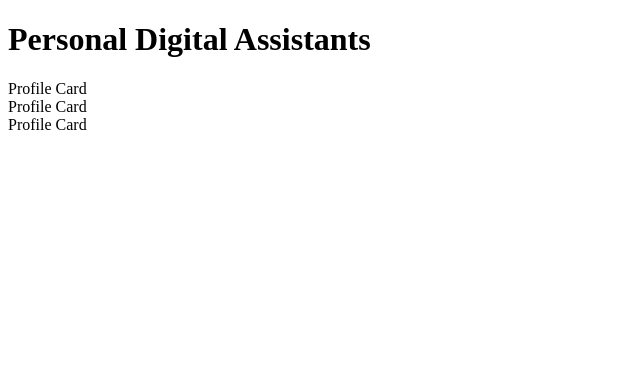
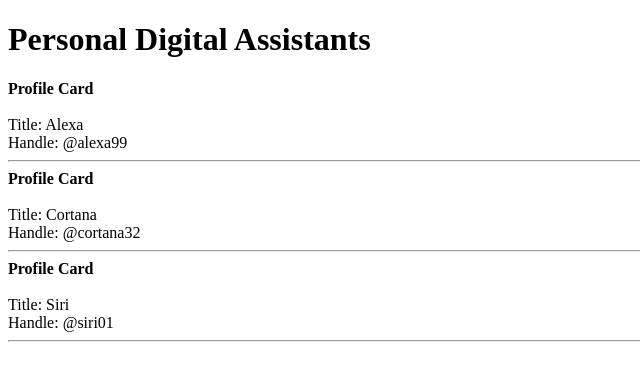
Before and after one commit to RCass172/pdas, a React (Create React App) app: page / in a window 1280 px wide. Shown: the top 380 px of the page, without its empty margins (0-640 px from the left). Built offline with nearby package versions, Linux system fonts and the light colour scheme.

Commit message:
Add the title and handle props

```diff
--- a/src/App.js
+++ b/src/App.js
@@ -4,9 +4,9 @@
     return (
         <div>
             <h1>Personal Digital Assistants</h1>
-            <ProfileCard />
-            <ProfileCard />
-            <ProfileCard />
+            <ProfileCard title="Alexa" handle="@alexa99" />
+            <ProfileCard title="Cortana" handle="@cortana32" />
+            <ProfileCard title="Siri" handle="@siri01" />
         </div>
     );
 }
--- a/src/ProfileCard.js
+++ b/src/ProfileCard.js
@@ -1,7 +1,11 @@
-function ProfileCard () {
+function ProfileCard ({ title, handle }) {
+
     return (
         <div>
-            Profile Card
+            <div><b>Profile Card</b></div><br></br>
+            <div>Title: {title}</div>
+            <div>Handle: {handle}</div>
+            <hr></hr>
         </div>
     )
 }
```
